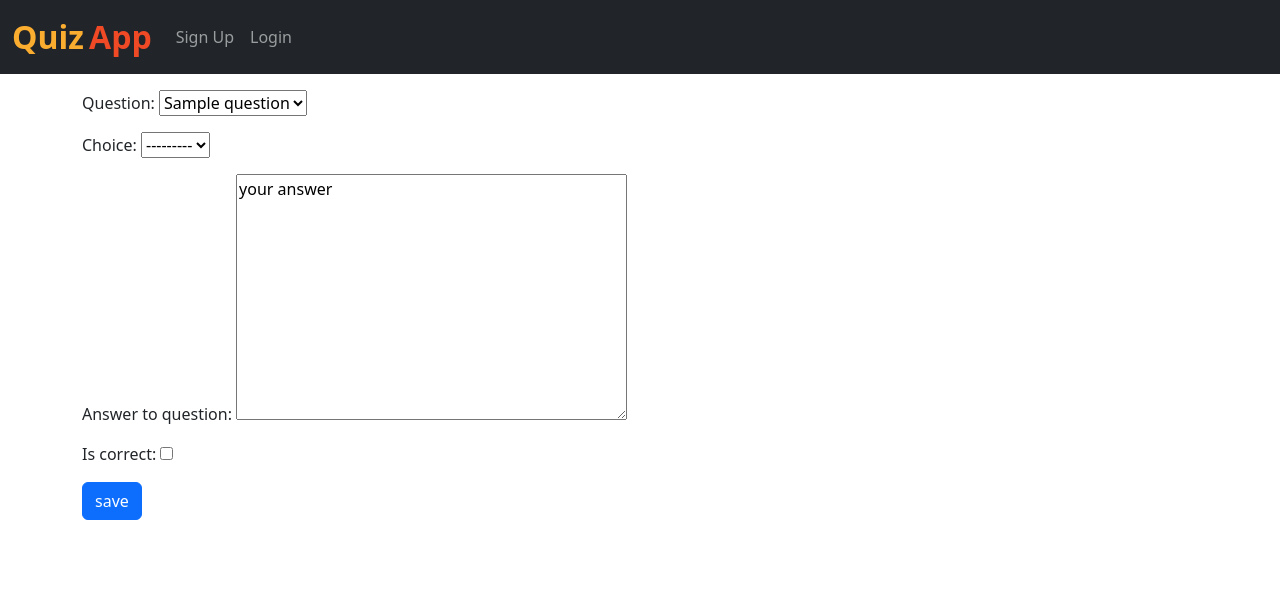
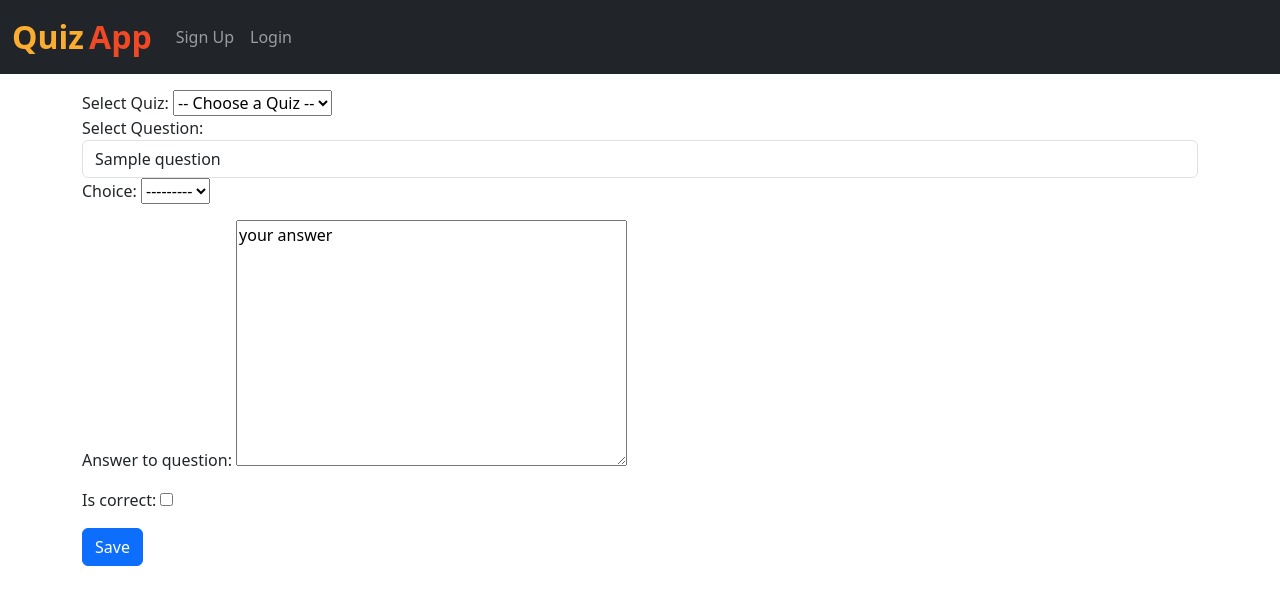
Before and after one commit to Francis-7/fullstack_portfolio_project, a Django app: template quizProject/quizApp/templates/quizApp/add_choice.html in a window 1280 px wide. Shown: the top 605 px of the page. Run offline with Django 5.2, Linux system fonts and the light colour scheme; the template is opened without the code that fills it: values that come from a table or form of the project are taken from there, others are empty; tables that the repository leaves empty hold one stand-in row (values such as "Sample post").

Commit message:
refactored code

```diff
--- a/quizProject/quizApp/forms.py
+++ b/quizProject/quizApp/forms.py
@@ -51,4 +51,6 @@
 class ChoiceForm(forms.ModelForm):
   class Meta:
     model = Choice
-    fields = '__all__'
+    fields = ['choice', 'answer_to_question', 'is_correct']
+
+    quiz = forms.ModelChoiceField(queryset=Quiz.objects.all(), required=False, empty_label="Select a Quiz")
--- a/quizProject/quizApp/templates/quizApp/add_choice.html
+++ b/quizProject/quizApp/templates/quizApp/add_choice.html
@@ -5,11 +5,33 @@
 {% endblock  %}
 
 {% block content %}
-    <div class="mt-3">
-        <form method="post">
-            {% csrf_token %}
-            {{form.as_p}}
-            <button class="btn btn-primary">save</button>
-        </form>
-    </div>
-{% endblock  %}
+<div class="mt-3">
+    <form method="get" action="">
+        {% csrf_token %}
+        <label for="quiz">Select Quiz:</label>
+        <select name="quiz" id="quiz" onchange="this.form.submit()">
+            <option value="">-- Choose a Quiz --</option>
+            {% for quiz in quiz_list %}
+                <option value="{{ quiz.id }}" {% if quiz.id == request.GET.quiz %}selected{% endif %}>
+                    {{ quiz.name }}
+                </option>
+            {% endfor %}
+        </select>
+    </form>
+
+    <form method="post">
+        {% csrf_token %}
+        <div class="form-group">
+            <label for="question">Select Question:</label>
+            <select name="question" id="question" class="form-control">
+                {% for question in questions %}
+                    <option value="{{ question.question }}">{{ question.question }}</option>
+                {% endfor %}
+            </select>
+        </div>
+
+        {{ form.as_p }}
+        <button type="submit" class="btn btn-primary">Save</button>
+    </form>
+</div>
+{% endblock %}
--- a/quizProject/quizApp/templates/quizApp/add_question.html
+++ b/quizProject/quizApp/templates/quizApp/add_question.html
@@ -9,7 +9,7 @@
         <form method="post">
             {% csrf_token %}
             {{form.as_p}}
-            <button class="btn btn-primary">Save</button>
+            <button type="submit" class="btn btn-primary">Save</button>
         </form>
     </div>
 {% endblock  %}
--- a/quizProject/quizApp/templates/quizApp/add_quiz.html
+++ b/quizProject/quizApp/templates/quizApp/add_quiz.html
@@ -9,7 +9,7 @@
     <form method="post">
         {% csrf_token %}
         {{ form.as_p }}
-        <buttoon class="btn btn-primary">Save</buttoon>
+        <button type="submit" class="btn btn-primary">Save</button>
     </form>
 </div>
 
--- a/quizProject/quizApp/templates/quizApp/quiz_page.html
+++ b/quizProject/quizApp/templates/quizApp/quiz_page.html
@@ -8,12 +8,12 @@
     <div class="container">
         <form method="post" class="">
             {% csrf_token %}
-            <h2 class="display-4 mt-2 mb-4">{{ quiz.name }} - Question {{ total_questions }}</h2>
+            <h2 class="display-4 mt-2">{{ quiz.name }} - Question {{ total_questions }}</h2>
             {% for question in questions %}
-                <div class="col-md-6">
+                <div class="mb-3">
                     <p><strong>{{ question.question }}</strong></p>
                     {% for choice in question.choice_set.all %}
-                        <div class="form-check">
+                        <div class="form-check ">
                             <input type="radio" class="form-check-input"
                                    name="question_{{ question.question_num }}" value="{{ choice.id }}" >
                             <label class="form-check-label">
```
Also changed, not shown: quizProject/quizApp/templates/quizApp/submit_quiz.html (+11 -1 lines), quizProject/quizApp/views.py (+39 -5 lines).
